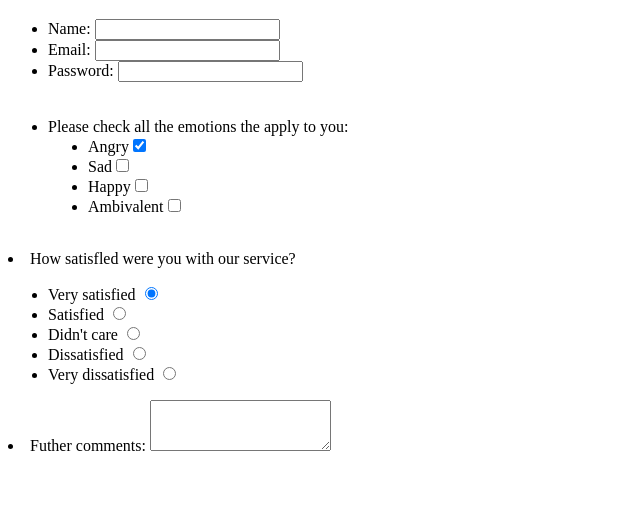
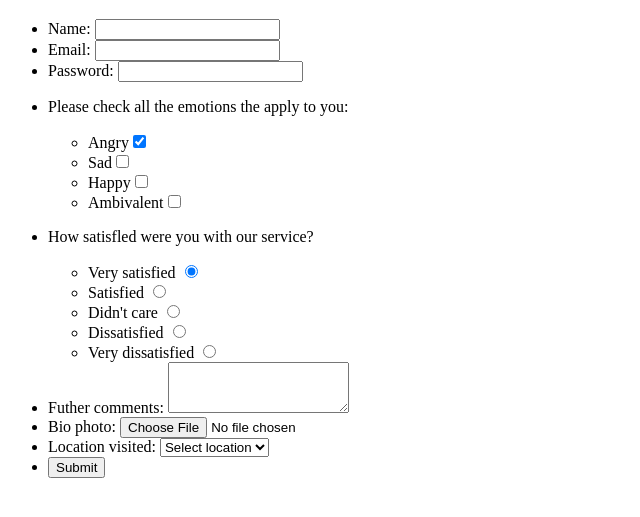
Before and after one commit to JustSergioPB/develhope, a plain HTML site: page src/survey-form-1/index.html in a window 1280 px wide. Shown: the part 61-578 px from the top of the page, without its empty margins (0-640 px from the left). Drawn offline with Linux system fonts and the light colour scheme.

Commit message:
Correción form-survey-1

```diff
--- /dev/null
+++ b/src/survey-form-1/index.css
@@ -0,0 +1,11 @@
+:host {
+  --primary-color: #094074;
+  --primary-color-dark: #041f39;
+  --primary-color-light: #ecf5fe;
+  --danger-color: #c1292e;
+  --danger-color-dark: #531319;
+  --danger-color-light: #fbeeef;
+  --gray-color: #343a40;
+  --gray-color-dark: #adb5bd;
+  --gray-color-light: #f8f9fa;
+}
--- a/src/survey-form-1/index.html
+++ b/src/survey-form-1/index.html
@@ -13,46 +13,60 @@
     <h1>My feedback form</h1>
     <form>
       <ul>
-        <li><label for="Name">Name:</label>
+        <li>
+          <label for="Name">Name:</label>
           <input type="text" #Name />
         </li>
-        <li><label for="Email">Email:</label>
+        <li>
+          <label for="Email">Email:</label>
           <input type="email" #Email />
         </li>
-        <li><label for="Password">Password:</label>
+        <li>
+          <label for="Password">Password:</label>
           <input type="password" #Password />
         </li>
-        <br></br>
-        <li>Please check all the emotions the apply to you:</li>
-        <dd><li><label for="Angry">Angry</label><input type="checkbox" #Angry checked></li></dd>
-        <dd><li><label for="Angry">Sad</label><input type="checkbox" #Sad></li></dd>
-        <dd><li><label for="Angry">Happy</label><input type="checkbox" #Happy></li></dd>
-        <dd><li><label for="Angry">Ambivalent</label><input type="checkbox" #Ambivalent></li></dd>
+        <li>
+          <p>Please check all the emotions the apply to you:</p>
+          <ul>
+            <li>
+              <label for="Angry">Angry</label
+              ><input type="checkbox" #Angry checked />
+            </li>
+            <li>
+              <label for="Angry">Sad</label><input type="checkbox" #Sad />
+            </li>
+            <li>
+              <label for="Angry">Happy</label><input type="checkbox" #Happy />
+            </li>
+            <li>
+              <label for="Angry">Ambivalent</label
+              ><input type="checkbox" #Ambivalent />
+            </li>
           </ul>
+        </li>
 
-    <br>
-
-      <li>How satisfled were you with our service?</li>
+        <li>
+          <p>How satisfled were you with our service?</p>
           <ul>
             <li>
               <label for="vsatisfied">Very satisfied</label>
-          <input id="vsatisfied" type="radio" name="service" checked>
+              <input id="vsatisfied" type="radio" name="service" checked />
             </li>
             <li>
               <label for="satisfied">Satisfied</label>
-          <input id="satisfied" type="radio" name="service">
+              <input id="satisfied" type="radio" name="service" />
             </li>
             <li>
               <label for="didntcare">Didn't care</label>
-          <input id="didntcare" type="radio" name="service">
+              <input id="didntcare" type="radio" name="service" />
             </li>
             <li>
               <label for="dissatisfied">Dissatisfied</label>
-          <input id="dissatisfied" type="radio" name="service">
+              <input id="dissatisfied" type="radio" name="service" />
             </li>
             <li>
               <label for="vdissatisfied">Very dissatisfied</label>
-          <input id="vdissatisfied" type="radio" name="service">
+              <input id="vdissatisfied" type="radio" name="service" />
             </li>
           </ul>
         </li>
@@ -61,6 +75,24 @@
           <label for="futhercomment">Futher comments:</label>
           <textarea cols="20" rows="3"></textarea>
         </li>
+        <li>
+          <label for="photo">Bio photo:</label>
+          <input accept="image/png,image/jpeg" type="file" id="photo" />
+        </li>
+        <li>
+          <label for="ciudades">Location visited:</label>
+          <select id="ciudades">
+            <option disabled selected>Select location</option>
+            <option value="Madrid">Madrid</option>
+            <option value="Barcelona">Barcelona</option>
+            <option value="Málaga">Málaga</option>
+            <option value="Galicia">Galicia</option>
+          </select>
+        </li>
+        <li>
+          <button>Submit</button>
+        </li>
+      </ul>
     </form>
   </body>
 </html>
```
Also changed, not shown: src/survey-form-2/index.css (added), 1 other file. Lines whose indentation alone changed are shown as unchanged.
